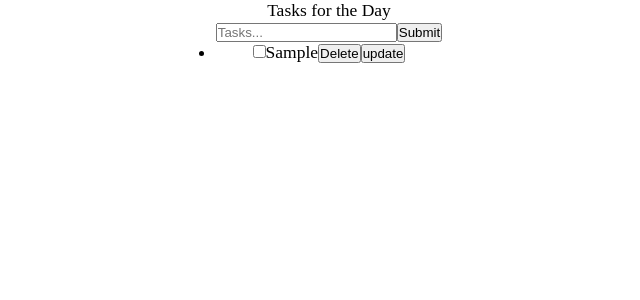
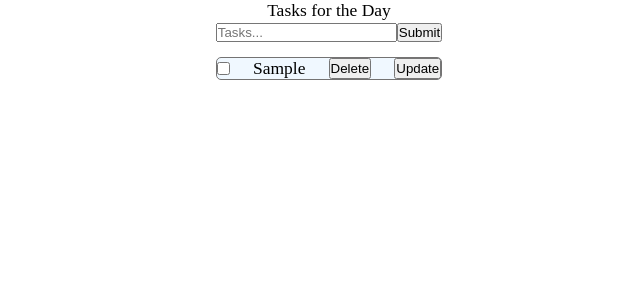
Before and after one commit to flor3z/newToDo, a React (Create React App) app: page / in a window 1280 px wide. Both pictures are taken after typing "Sample" into the empty fields and a click on the button "Submit". Shown: the top 300 px of the page, without its empty margins (311-951 px from the left). Built offline with nearby package versions, Linux system fonts and the light colour scheme.

Commit message:
4th commit - Delete feature complete

```diff
--- a/public/index.html
+++ b/public/index.html
@@ -15,6 +15,8 @@
       user's mobile device or desktop. See https://developers.google.com/web/fundamentals/web-app-manifest/
     -->
     <link rel="manifest" href="%PUBLIC_URL%/manifest.json" />
+
+
     <!--
       Notice the use of %PUBLIC_URL% in the tags above.
       It will be replaced with the URL of the `public` folder during the build.
@@ -24,7 +26,7 @@
       work correctly both with client-side routing and a non-root public URL.
       Learn how to configure a non-root public URL by running `npm run build`.
     -->
-    <title>React App</title>
+    <title>Todo List</title>
   </head>
   <body>
     <noscript>You need to enable JavaScript to run this app.</noscript>
--- a/src/components/Item.js
+++ b/src/components/Item.js
@@ -8,16 +8,23 @@ export default class Item extends React.Component {
   render() {
     // console.log(this.props.data.isCompleted);
     // console.log(this.props.id); //this is pulling as undefined...find a way to send it down properly,so that u can send it back up
+    console.log(this.props.isCompleted);
+    const completedClass = this.props.isCompleted ? 'strike-out' : '';
     return (
       <li>
-        <input
-          onClick={() => this.props.onClickComplete(this.props.id)}
-          type="checkbox"
-          checked={this.props.isCompleted}
-        />
-        <span>{this.props.task}</span>
-        <button>Delete</button>
-        <button>update</button>
+        {/* swtiched from onClick to onChange for checkbox property...was return an error */}
+        <div className="item-container">
+          <input
+            onChange={() => this.props.onClickComplete(this.props.id)}
+            type="checkbox"
+            checked={this.props.isCompleted}
+          />
+          <span className={completedClass}>{this.props.task}</span>
+          <button onClick={() => this.props.deleteItem(this.props.id)}>
+            Delete
+          </button>
+          <button>Update</button>
+        </div>
       </li>
     );
   }
--- a/src/components/TodoList.js
+++ b/src/components/TodoList.js
@@ -15,6 +15,7 @@ export default class TodoList extends React.Component {
     // this.onTextClickHandler = this.onTextClickHandler.bind(this);
     this.addItem = this.addItem.bind(this);
     this.onClickComplete = this.onClickComplete.bind(this);
+    this.deleteItem = this.deleteItem.bind(this);
   }
   onTextChangeHandler(event) {
     const { name, value } = event.target;
@@ -49,6 +50,13 @@ export default class TodoList extends React.Component {
       id: id + 1,
       itemValue: '',
       // isCompleted: false,
+    });
+  }
+  //Keep testing (if it doesnt equal the ID it stays in original list, if it DOES equal, it gets filtered out!)
+  deleteItem(id) {
+    const newList = this.state.itemList.filter((item) => item.id !== id);
+    this.setState({
+      itemList: newList,
     });
   }
   //Created this new method below for Updating the Checked property based on the specifc Item...still needs work on switching its isCompleted status..
@@ -87,14 +95,16 @@ export default class TodoList extends React.Component {
           />
           <button onClick={this.addItem}>Submit</button>
           <ul>
-            {/* contiune HERE.... FIND A WAY TO DISPALY THE CORRENT VALUES COMING FROM THE "ITEM" PARAMETER!! */}
+            {/* contiune HERE.... FIND A WAY TO DISPALY THE CURRENT VALUES COMING FROM THE "ITEM" PARAMETER!! */}
             {this.state.itemList.map((item) => {
               return (
                 <Item
                   key={item.id}
                   id={item.id}
+                  isCompleted={item.isCompleted}
                   task={item.text}
                   onClickComplete={this.onClickComplete}
+                  deleteItem={this.deleteItem}
                 />
               );
             })}
--- a/src/styles.css
+++ b/src/styles.css
@@ -15,6 +15,11 @@ html {
 
 }
 
+ul {
+  list-style-type: none;
+  padding-top: 1.5rem;
+}
+
 .task-content input:focus {
   outline: none;
   background-color: rgb(197, 220, 228);
@@ -23,6 +28,19 @@ html {
   padding: 2px;
 }
 
+.strike-out {
+  text-decoration: line-through 2px solid rgb(60, 60, 60);
+}
+
+.item-container{
+  margin-bottom: 1.25rem;
+  border-radius: 5px;
+  background-color: aliceblue;
+  border: 1px solid rgb(116, 115, 115);
+  list-style-type: none;
+  display: flex;
+  justify-content: space-between;
+}
 
 .main-content-container{
   display: flex;
```
